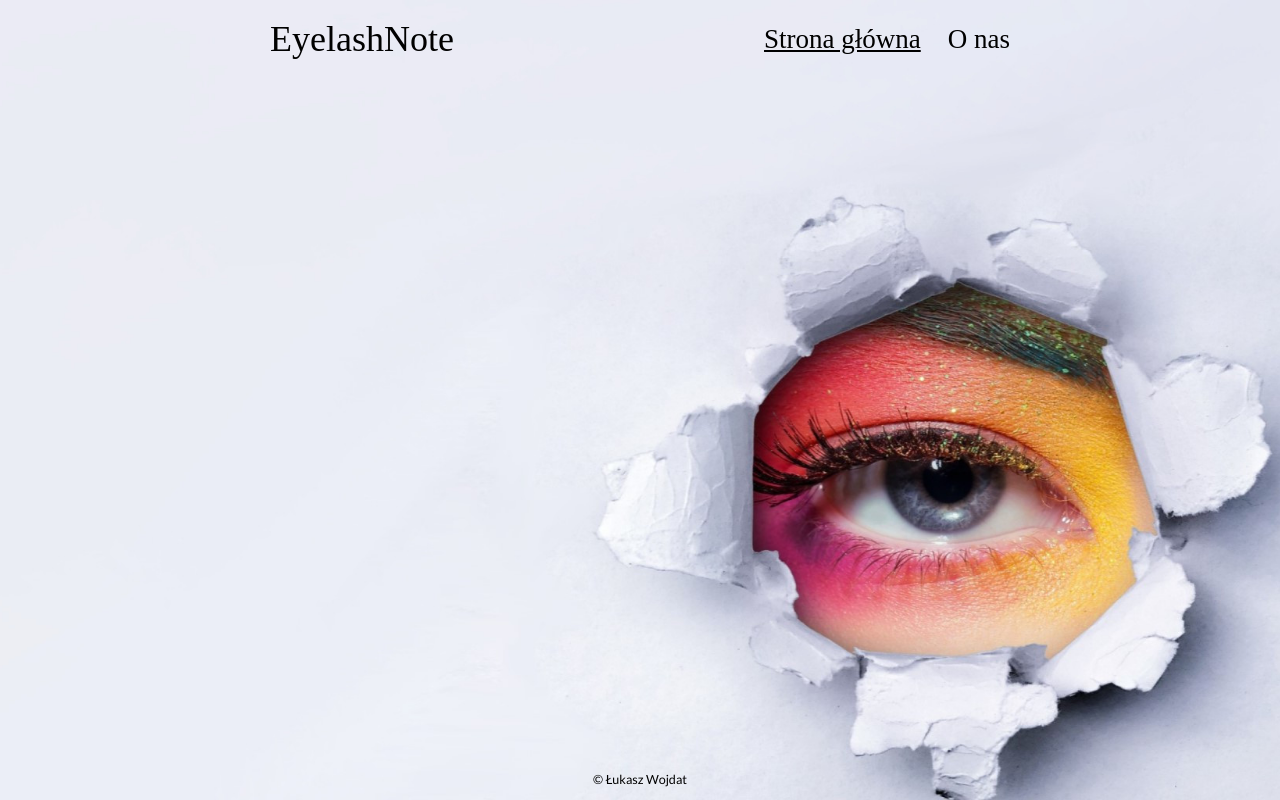
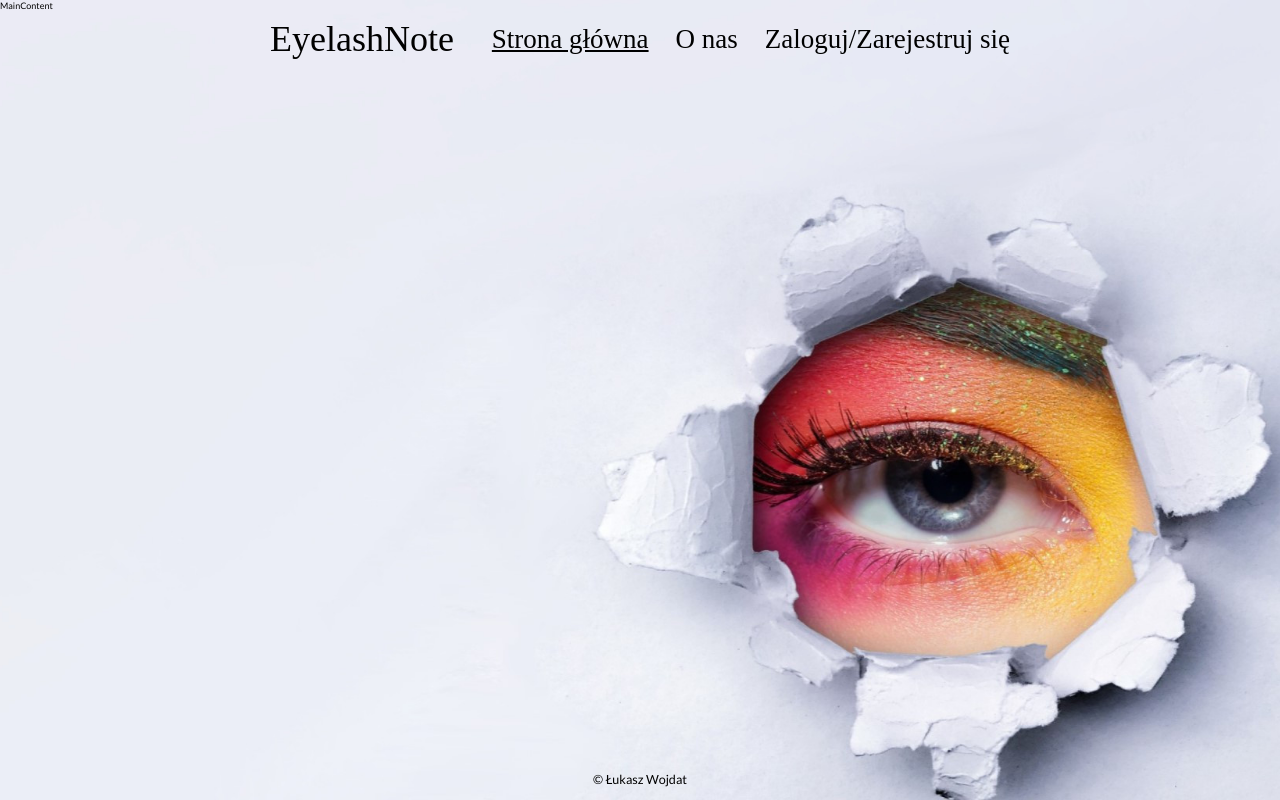
Before and after one commit to lukkaszw/eyeleshes, a React (Create React App) app: page / in a window 1280 px wide. Built offline with nearby package versions, Linux system fonts and the light colour scheme; a web font is replaced by a local one.

Commit message:
Basic routing on Main page

```diff
--- a/src/App.js
+++ b/src/App.js
@@ -11,7 +11,6 @@ import SELECTORS from './redux/selectors';
 import MainLayout from './components/layout/MainLayout';
 
 import Main from './components/pages/Main';
-import About from './components/pages/About';
 import Account from './components/pages/Account';
 import Clients from './components/pages/Clients';
 import Client from './components/pages/Client';
@@ -24,13 +23,9 @@ function App({ isAuth }) {
   const routing = !isAuth ?
     (
       <Switch>
-        <Route exact path="/">
+        <Route path="/">
           <Main />
         </Route>
-        <Route exact path="/about">
-          <About />
-        </Route>
-        <Redirect to="/" />
       </Switch>
     )
     :
--- /dev/null
+++ b/src/components/pages/Auth/Auth.js
@@ -0,0 +1,11 @@
+import React from 'react';
+
+const Auth = () => {
+  return (
+    <div>
+      Auth
+    </div>
+  );
+}
+
+export default Auth;
--- /dev/null
+++ b/src/components/pages/Auth/index.js
@@ -0,0 +1 @@
+export { default } from './Auth';
--- a/src/components/pages/Main/Main.js
+++ b/src/components/pages/Main/Main.js
@@ -1,15 +1,33 @@
 import React from 'react';
+import {
+  Switch,
+  Route,
+  Redirect,
+} from 'react-router-dom';
 import styles from './Main.module.scss';
 
 import Footer from '../../layout/Footer';
+import MainContent from './components/MainContent';
+import Auth from '../Auth';
+import About from '../About';
 
 const Main = () => {
   return (
     <div className={styles.root}>
       <main className={styles.main}>
-
+        <Switch>
+          <Route exact path="/">
+            <MainContent />
+          </Route>
+          <Route path="/about">
+            <About />
+          </Route>
+          <Route path="/auth">
+            <Auth />
+          </Route>
+          <Redirect to="/" />
+        </Switch>
       </main>
-
       <Footer />
     </div>
    );
--- /dev/null
+++ b/src/components/pages/Main/components/MainContent/MainContent.js
@@ -0,0 +1,11 @@
+import React from 'react';
+
+const MainContent = () => {
+  return (
+    <div>
+      MainContent
+    </div>
+  );
+}
+
+export default MainContent;
--- /dev/null
+++ b/src/components/pages/Main/components/MainContent/index.js
@@ -0,0 +1 @@
+export { default } from './MainContent';
--- a/src/settings/navigationLinks.js
+++ b/src/settings/navigationLinks.js
@@ -8,6 +8,11 @@ export const NOT_AUTH_LINKS = [
     id: 2,
     title: 'O nas',
     to: '/about',
+  },
+  {
+    id: 3,
+    title: 'Zaloguj/Zarejestruj się',
+    to: '/auth',
   },
 ];
 
```
